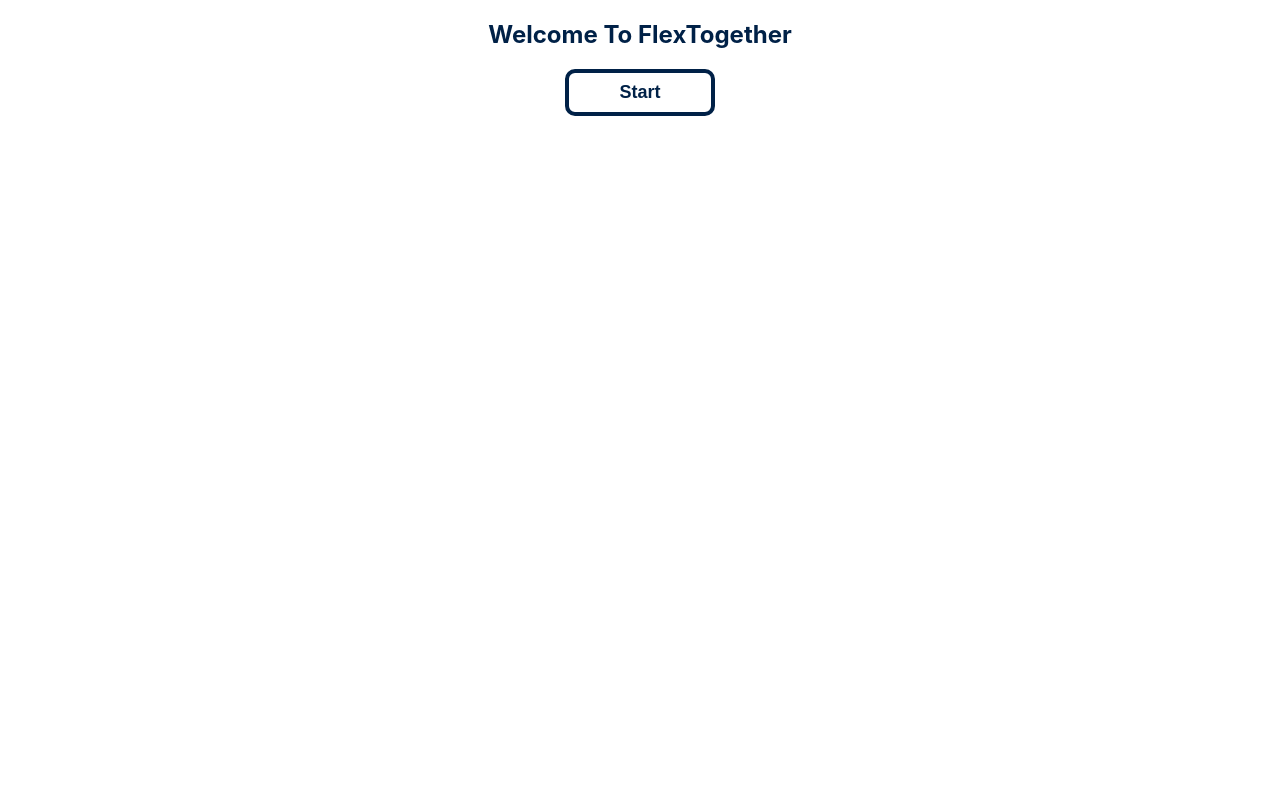
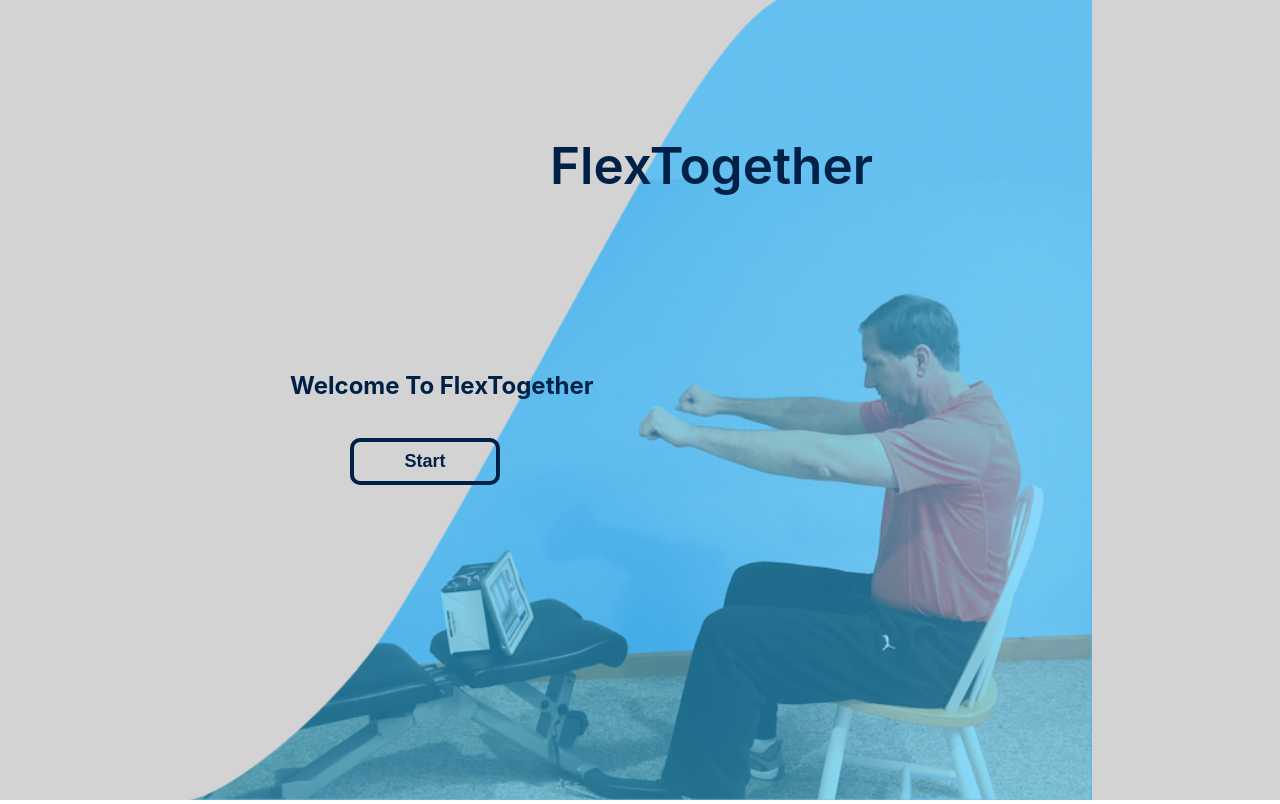
Before and after one commit to build-week-flex-together/frontend-max, a React (Create React App) app: page / in a window 1280 px wide. Built offline with nearby package versions, Linux system fonts and the light colour scheme.

Commit message:
touched up some work

```diff
--- a/src/App.css
+++ b/src/App.css
@@ -62,8 +62,16 @@
 
 }
 
-.selection-button.selected {
+.selected-button {
+  display: inline-block;
+  padding: 9px 15px;
   background-color: #002147;
+  color: white;
+  line-height: inherit;
+  text-decoration: none;
+  cursor: pointer;
+  width: 275px;
+    height:275px;
   }
 
 body {
@@ -95,3 +103,20 @@ select {
   margin-left: 350px;
   justify-content: space-evenly
 }
+
+
+.low-button, .med-button, .high-button{
+  display: inline-block;
+  padding: 9px 15px;
+  background-color: #002147;
+  color: white;
+  line-height: inherit;
+  text-decoration: none;
+  cursor: pointer;
+}
+
+.buttons-selection-input{
+  display: flex;
+  justify-content: center;
+
+}
--- a/src/components/BuddyInput.js
+++ b/src/components/BuddyInput.js
@@ -12,7 +12,10 @@ class BuddyInput extends React.Component {
         recipient_name: '',
         recipient_email: '',
         recipient_phone_number: '',
-        recipient_mobility_level: ''
+        recipient_mobility_level: '',
+        clickedLow: false,
+        clickedMed: false,
+        clickedHigh: false
 
     }
     }
@@ -63,12 +66,37 @@ class BuddyInput extends React.Component {
 
 
 
-    handleMobilityChange = (event) => {
+    handleMobilityChangeLow = (event) => {
         // let value = event.target.value;
         // if (event.target.value === '1' || '2' || '3') {
         //   value = parseInt(value, 10)
         // }
-        this.setState({recipient_mobility_level: event.target.value});
+        this.setState({
+            recipient_mobility_level: event.target.value,
+            clickedLow: true
+        });
+      }
+
+      handleMobilityChangeMed = (event) => {
+        // let value = event.target.value;
+        // if (event.target.value === '1' || '2' || '3') {
+        //   value = parseInt(value, 10)
+        // }
+        this.setState({
+            recipient_mobility_level: event.target.value,
+            clickedMed: true
+        });
+      }
+
+      handleMobilityChangeHigh = (event) => {
+        // let value = event.target.value;
+        // if (event.target.value === '1' || '2' || '3') {
+        //   value = parseInt(value, 10)
+        // }
+        this.setState({
+            recipient_mobility_level: event.target.value,
+            clickedHigh: true
+        });
       }
 
 
@@ -108,10 +136,10 @@ class BuddyInput extends React.Component {
                     /> <br/>
                 </form>
                 <h2>Mobility Level (choose one)</h2>
-            {/* Need to implement radio button options from material ui  */}
-                    <button value='Low' onClick={this.handleMobilityChange}>Low</button>
-                    <button value='Medium' onClick={this.handleMobilityChange}>Medium</button>
-                    <button value='High' onClick={this.handleMobilityChange}>High</button>
+
+                    <button value='Low' onClick={this.handleMobilityChangeLow} className={this.state.clickedLow === true ? 'low-button' : 'null'}>Low</button>
+                    <button value='Medium' onClick={this.handleMobilityChangeMed} className={this.state.clickedMed === true ? 'med-button' : 'null'}>Medium</button>
+                    <button value='High' onClick={this.handleMobilityChangeHigh} className={this.state.clickedHigh === true ? 'high-button' : 'null'}>High</button>
                 <br/>
                 <br/>
                 <br/>
--- a/src/components/UserInput.js
+++ b/src/components/UserInput.js
@@ -13,7 +13,10 @@ this.state = {
     email: '',
     phone_number: '',
     notification_preference: '',
-    mobility_level: ''
+    mobility_level: '',
+    clickedLow: false,
+    clickedMed: false,
+    clickedHigh: false
 
 
 }
@@ -48,12 +51,43 @@ handleChange = (event) => {
 // }
   }
 
-  handleMobilityChange = (event) => {
+  handleMobilityChangeLow = (event) => {
     // let value = event.target.value;
     // if (event.target.value === '1' || '2' || '3') {
     //   value = parseInt(value, 10)
     // }
-    this.setState({mobility_level: event.target.value});
+    this.setState({
+        mobility_level: event.target.value,
+       clickedLow: true
+
+    });
+
+  }
+
+  handleMobilityChangeMed = (event) => {
+    // let value = event.target.value;
+    // if (event.target.value === '1' || '2' || '3') {
+    //   value = parseInt(value, 10)
+    // }
+    this.setState({
+        mobility_level: event.target.value,
+       clickedMed: true
+
+    });
+
+  }
+
+  handleMobilityChangeHigh = (event) => {
+    // let value = event.target.value;
+    // if (event.target.value === '1' || '2' || '3') {
+    //   value = parseInt(value, 10)
+    // }
+    this.setState({
+        mobility_level: event.target.value,
+       clickedHigh: true
+
+    });
+
   }
 
 handleInputChange = (event) => {
@@ -106,11 +140,11 @@ handleInputChange = (event) => {
 
 
 
-
-                    <button value='Low' onClick={this.handleMobilityChange}>Low</button>
-                    <button value='Medium' onClick={this.handleMobilityChange}>Medium</button>
-                    <button value='High' onClick={this.handleMobilityChange}>High</button>
-
+                    <div className="buttons-selection-input">
+                    <button value='Low' onClick={this.handleMobilityChangeLow} className={this.state.clickedLow === true ? 'low-button' : 'null'}>Low</button>
+                    <button value='Medium' onClick={this.handleMobilityChangeMed} className={this.state.clickedMed === true ? 'med-button' : 'null'}>Medium</button>
+                    <button value='High' onClick={this.handleMobilityChangeHigh} className={this.state.clickedHigh === true ? 'high-button' : 'null'}>High</button>
+                    </div>
 
 
                 <br/>
--- a/src/components/UserSelection.js
+++ b/src/components/UserSelection.js
@@ -5,7 +5,9 @@ class UserSelection extends React.Component {
     constructor() {
         super();
         this.state = {
-            is_companion: false
+            is_companion: false,
+            clicked1: false,
+            clicked2: false
         }
     }
 
@@ -19,10 +21,36 @@ handleUser = (event) => {
     //   value = parseInt(value, 10)
     // }
     this.setState({
-        is_companion: event.target.value
+        is_companion: true
+    })
+
+
+}
+
+
+changeColor1 = () => {
+    this.setState({
+        clicked1: true,
+
     })
 }
 
+changeColor2 = () => {
+    this.setState({
+        clicked2: true,
+
+    })
+}
+
+callBothFunctions2 = () => {
+    this.handleUser();
+    this.changeColor2();
+}
+
+callBothFunctions1 = () => {
+
+    this.changeColor1();
+}
 
 
     render() {
@@ -31,9 +59,9 @@ handleUser = (event) => {
             <h1>Who Are You?</h1>
             <h4 className='choose1'>Choose 1:</h4>
             <div className='choose-button'>
-        <button className='selection-button' value={false} onClick={this.handleUser}>I am interested in low impact exercise</button>
+        <button  className={this.state.clicked1 === true ? 'selected-button' : "selection-button"} onClick={this.changeColor1} >I am interested in low impact exercise</button>
 
-        <button className='selection-button' value={true} onClick={this.handleUser}>I want to be a companion to my loved one/friend who needs to do low impact exercise</button>
+        <button className={this.state.clicked2 === true ? 'selected-button' : "selection-button"} onClick={() => this.callBothFunctions2()} >I want to be a companion to my loved one/friend who needs to do low impact exercise</button>
         </div>
        <br/>
        <br/>
--- /dev/null
+++ b/src/components/WelcomePage.css
@@ -0,0 +1,45 @@
+.welcome-container{
+    background-color: lightgray;
+    height: 100vh;
+    position: relative;
+}
+
+.flex-main{
+    position: relative;
+    height: 100vh
+}
+
+.flex-logo{
+    position: absolute;
+    left: 550px;
+    bottom: 570px;
+    font-size: 3.2rem;
+    font-weight: 600;
+}
+
+.welcome-h2{
+    position: absolute;
+    bottom: 380px;
+    left: 290px;
+}
+
+.welcome-button{
+    padding-right: 50px;
+    padding-left: 50px;
+    border: 4px solid #002147;
+    border-radius: 10px;
+    background-color: transparent;
+    transition: background-color 300ms ease;
+    font-family: 'Open-Sans', sans-serif;
+    color: #002147;
+    font-size: 18px;
+    font-weight: 700;
+    padding: 9px 15px;
+    width: 150px;
+    margin-bottom: 15px;
+    position: absolute;
+    bottom: 300px;
+    left: 350px;
+
+
+}
--- a/src/components/WelcomePage.js
+++ b/src/components/WelcomePage.js
@@ -1,13 +1,22 @@
 import React from 'react';
 import { Link } from 'react-router-dom';
+import flexImage from '../Extras/FlexIMG.png';
+
+import './WelcomePage.css'
 
 
 const WelcomePage = () => {
     return (
-        <div>
-            {/* <Link to='/login'>Login</Link> */}
-            <h2>Welcome To FlexTogether</h2>
-          <Link to='/selection'> <button >Start</button> </Link>
+        <div className="welcome-container">
+
+            <img
+            className="flex-main"
+            src={flexImage}
+            alt="Man Working Out"
+          />
+          <h1 className="flex-logo">FlexTogether </h1>
+            <h2 className="welcome-h2">Welcome To FlexTogether</h2>
+          <Link to='/selection'> <button className="welcome-button">Start</button> </Link>
         </div>
      );
 }
```
Also changed, not shown: src/Extras/FlexIMG.png (added).
